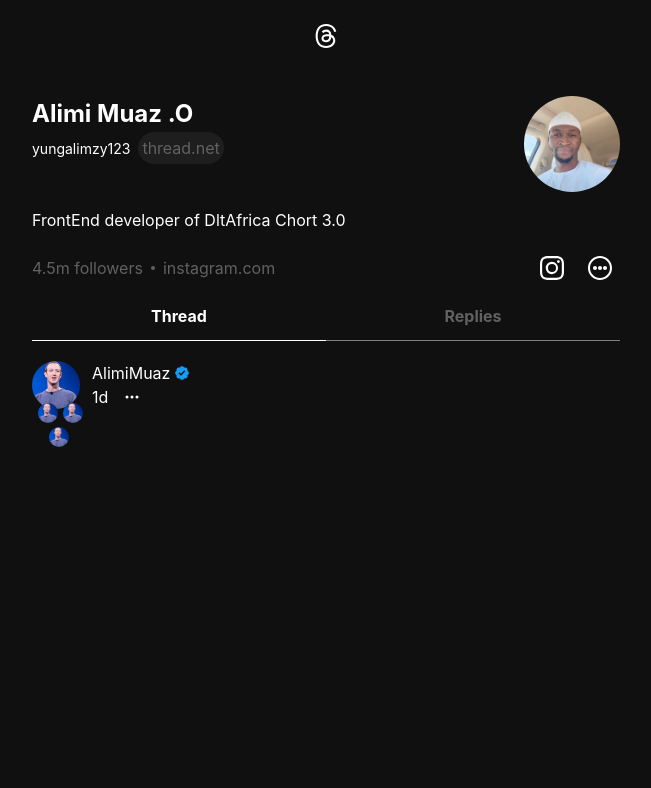
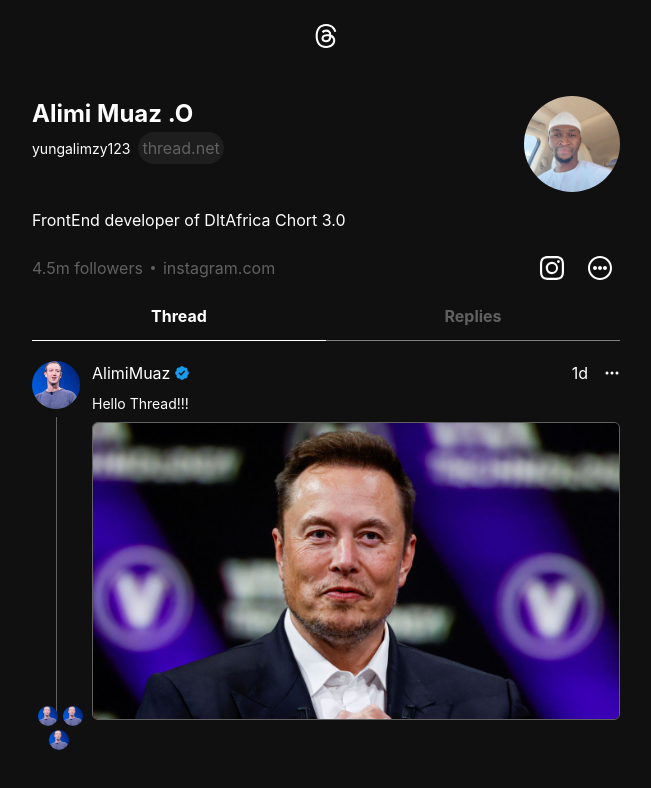
Before and after one commit to MUAZAlimi/Thread-clone, a React (Create React App) app: page /1 in a window 1280 px wide. Shown: the top 788 px of the page, without its empty margins (314-965 px from the left). Built offline with nearby package versions, Linux system fonts and the light colour scheme.

Commit message:
Initialize project using Create React App

```diff
--- a/src/component/UserPosts.js
+++ b/src/component/UserPosts.js
@@ -6,10 +6,10 @@
   return (
     <Link to={"/yungalimzy/post/1"}>
       <Flex gap={3} mb={4} py={5}>
-        <Flex flexDir={"column"}>
+        <Flex flexDir={"column"} alignItems={"center"}>
           <Avatar src="/post1.png" name="Mark Zuckerberg" size={"md"} />
-          <Box w={"1px"} h={"full"} bg={"gray.light"} my={2}></Box>
-          <Box pos={"relative"} w={"full"}>
+          <Box w={"1px"} h={"full"} bg={"gray.light"} my={2} ></Box>
+          <Box pos={"relative"} w={"full" }>
             <Avatar
               src="/post1.png"
               name="Wale Oloyin"
@@ -39,7 +39,8 @@
             />
           </Box>
         </Flex>
-        <Flex flex={1} flexDir={"column"} w={"full"}>
+        <Flex flex={1} flexDir={"column"} gap={2}>
+          <Flex w={"full"} justifyContent={"space-between"}>
             <Flex alignItems={"center"} w={"full"}>
               <Text>AlimiMuaz</Text>
               <Image src="/verified.png" ml={1} w={4} h={4} />
@@ -49,6 +50,12 @@
               <BsThreeDots />
             </Flex>
           </Flex>
+            <Text fontSize={"sm"}>Hello Thread!!!</Text>
+            <Box borderRadius={6} overflow={"hidden"} border={"1px solid"} borderColor={"gray.light"}>
+                <Image src="/post3.png" w={"full"}/>
+            </Box>
+            <Flex></Flex>
+        </Flex>
       </Flex>
     </Link>
   );
```
Also changed, not shown: src/component/Actions.js (added, +11 -0 lines). Lines whose indentation alone changed are shown as unchanged.
